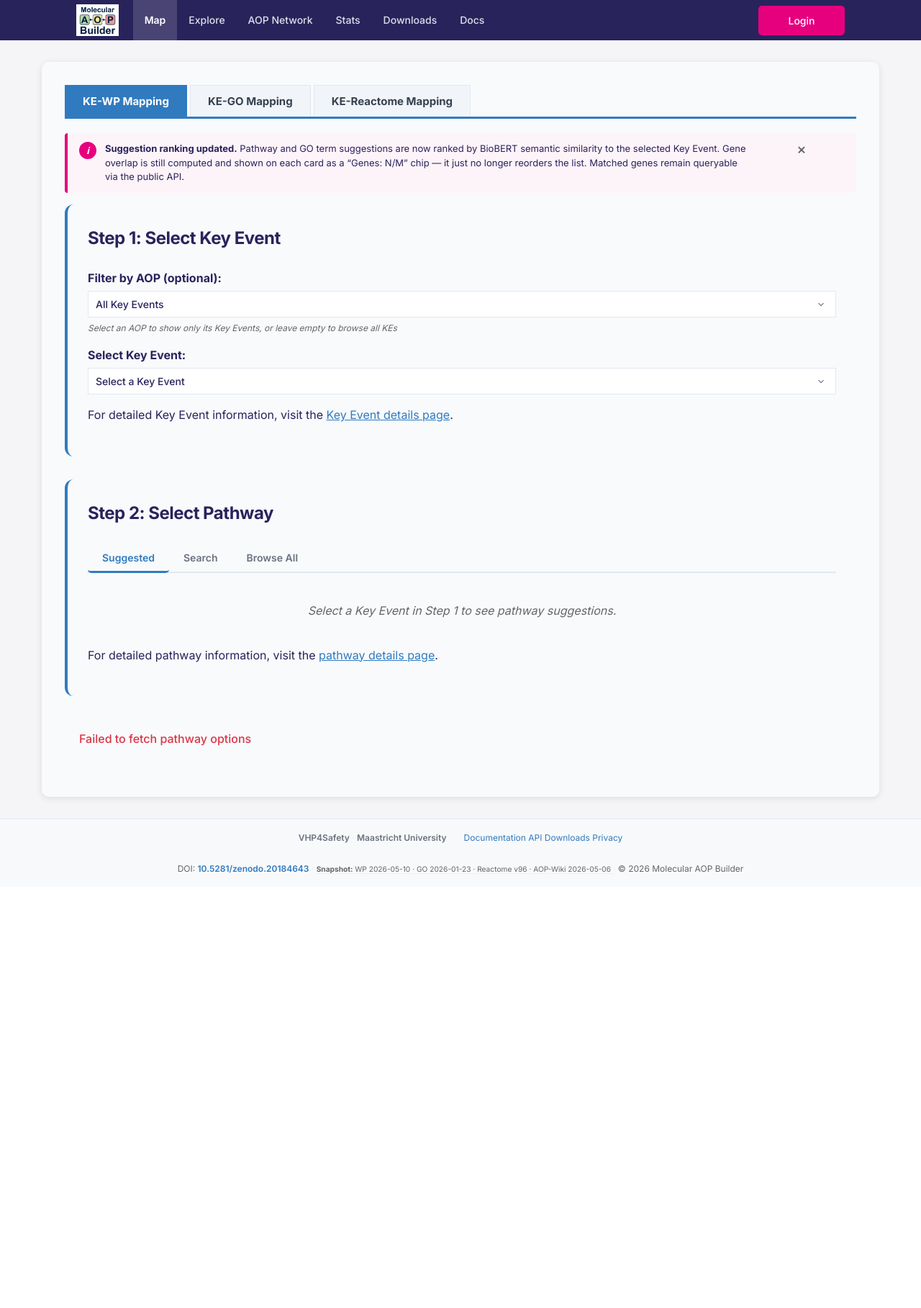
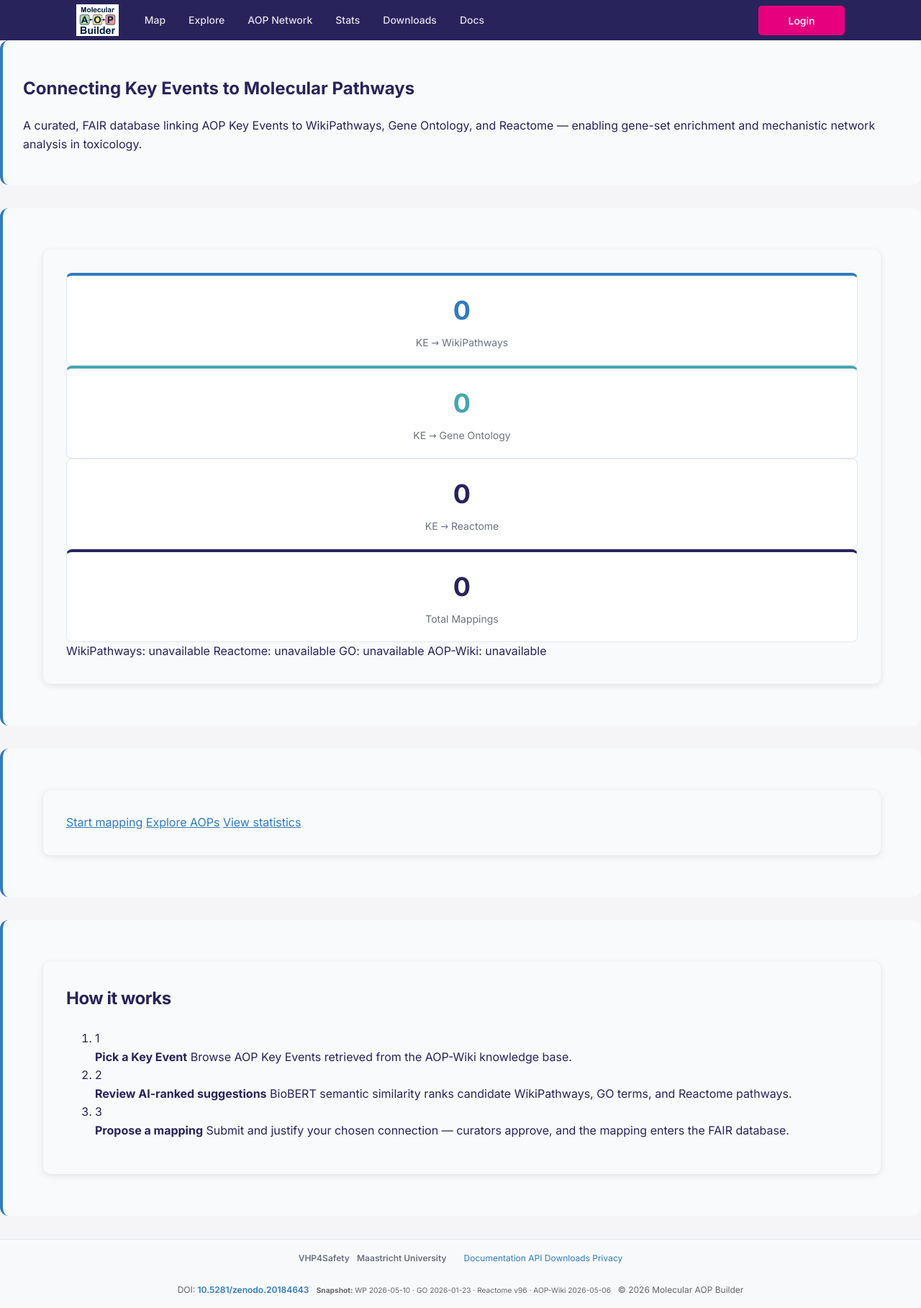
Before and after one commit to marvinm2/KE-WP-mapping, a Flask app: page / in a window 1280 px wide. Shown: the whole page at 72% size. Before the commit the page ends 1214 px from the top, so only its background shows below. Run offline with Flask 3, Linux system fonts and the light colour scheme; data comes from the database, SQL or seed files in the repository; data that the repository does not hold is empty; parts of the project's set-up code (start-up, migrations or seed data) failed here and were passed over; some libraries are stand-ins or nearby versions.

Commit message:
feat(35-02): landing/mapper route refactor + Reactome stats extension
- Rename index() -> landing() at GET /; render landing.html with server-side stats
- Add GET /mapper route (mapper()) rendering index.html — former GET /
- Extend get_mapping_stats(): add reactome_total, reactome_by_confidence;
  total = wp_total + go_total + reactome_total; guard with if reactome_mapping_model
- Update navigation.html: Map link -> /mapper, active check -> /mapper
- Add minimal landing.html (hero + 4 stat cards with data-target + version badges + CTAs + how-it-works)
- Add tests/test_landing_route.py: 4 tests for landing route, mapper route, stats keys, graceful None
- Fix tests/test_index_template.py: update GET / -> GET /mapper for mapper-content assertions

```diff
--- a/src/blueprints/main.py
+++ b/src/blueprints/main.py
@@ -49,15 +49,18 @@ def set_models(mapping, export_mgr=None, metadata_mgr=None, go_mapping=None, cac
 
 def get_mapping_stats():
     """
-    Compute aggregate mapping statistics from both mapping tables.
-    Returns a dict with wp_total, go_total, total, wp_by_confidence, go_by_confidence.
+    Compute aggregate mapping statistics from all three mapping tables.
+    Returns a dict with wp_total, go_total, reactome_total, total,
+    wp_by_confidence, go_by_confidence, reactome_by_confidence.
     """
     stats = {
         "wp_total": 0,
         "go_total": 0,
+        "reactome_total": 0,
         "total": 0,
         "wp_by_confidence": {},
         "go_by_confidence": {},
+        "reactome_by_confidence": {},
     }
     try:
         conn = mapping_model.db.get_connection()
@@ -84,7 +87,23 @@ def get_mapping_stats():
                 conn.close()
     except Exception as e:
         logger.warning("Failed to query GO mapping stats: %s", e)
-    stats["total"] = stats["wp_total"] + stats["go_total"]
+    try:
+        if reactome_mapping_model:
+            conn = reactome_mapping_model.db.get_connection()
+            try:
+                stats["reactome_total"] = conn.execute(
+                    "SELECT COUNT(*) FROM ke_reactome_mappings"
+                ).fetchone()[0]
+                for row in conn.execute(
+                    "SELECT LOWER(confidence_level), COUNT(*) FROM ke_reactome_mappings"
+                    " GROUP BY LOWER(confidence_level)"
+                ).fetchall():
+                    stats["reactome_by_confidence"][row[0]] = row[1]
+            finally:
+                conn.close()
+    except Exception as e:
+        logger.warning("Failed to query Reactome mapping stats: %s", e)
+    stats["total"] = stats["wp_total"] + stats["go_total"] + stats["reactome_total"]
     return stats
 
 
@@ -106,8 +125,24 @@ def is_admin(username: str = None) -> bool:
 
 @main_bp.route("/")
 @monitor_performance
-def index():
-    """Main application page"""
+def landing():
+    """Public landing page — mission-first funnel with hero, four headline counts, CTAs."""
+    stats = get_mapping_stats() if mapping_model else {
+        "wp_total": 0,
+        "go_total": 0,
+        "reactome_total": 0,
+        "total": 0,
+        "wp_by_confidence": {},
+        "go_by_confidence": {},
+        "reactome_by_confidence": {},
+    }
+    return render_template("landing.html", stats=stats)
+
+
+@main_bp.route("/mapper")
+@monitor_performance
+def mapper():
+    """Main mapping application page (formerly at /)."""
     return render_template("index.html")
 
 
--- a/templates/components/navigation.html
+++ b/templates/components/navigation.html
@@ -12,7 +12,7 @@
     </div>
     <nav class="site-nav">
       <ul class="site-nav__list">
-        <li><a href="/" class="site-nav__link {{ 'active' if request.path == '/' else '' }}">Map</a></li>
+        <li><a href="/mapper" class="site-nav__link {{ 'active' if request.path == '/mapper' else '' }}">Map</a></li>
         <li><a href="/explore" class="site-nav__link {{ 'active' if request.path == '/explore' else '' }}">Explore</a></li>
         <li><a href="/aop-network" class="site-nav__link {{ 'active' if request.path == '/aop-network' else '' }}">AOP Network</a></li>
         <li><a href="/stats" class="site-nav__link {{ 'active' if request.path == '/stats' else '' }}">Stats</a></li>
--- /dev/null
+++ b/templates/landing.html
@@ -0,0 +1,122 @@
+<!DOCTYPE html>
+<html lang="en">
+<head>
+    <link rel="icon" type="image/png" href="{{ url_for('static', filename='images/MolAOPlogo.png') }}">
+    <meta charset="UTF-8">
+    <meta name="viewport" content="width=device-width, initial-scale=1.0">
+    <title>Molecular AOP Builder — Connecting Key Events to Molecular Pathways</title>
+    <link rel="preconnect" href="https://fonts.googleapis.com">
+    <link href="https://fonts.googleapis.com/css2?family=Inter:wght@400;500;600;700&display=swap" rel="stylesheet">
+    <link rel="stylesheet" href="{{ url_for('static', filename='css/main.css') }}">
+</head>
+<body>
+{% include 'components/navigation.html' %}
+
+<div class="landing">
+
+  <!-- 1. Hero -->
+  <section class="landing__hero">
+    <div class="landing__hero-inner">
+      <h1 class="landing__hero-title">Connecting Key Events to Molecular Pathways</h1>
+      <p class="landing__hero-subtitle">
+        A curated, FAIR database linking AOP Key Events to WikiPathways, Gene Ontology,
+        and Reactome — enabling gene-set enrichment and mechanistic network analysis in toxicology.
+      </p>
+    </div>
+  </section>
+
+  <!-- 2. Four headline stat cards -->
+  <section class="landing__stats">
+    <div class="landing__stats-inner container">
+      <div class="landing__stat-grid">
+
+        <div class="stat-card stat-card--blue">
+          <div class="stat-card__value" data-target="{{ stats.wp_total }}">0</div>
+          <div class="stat-card__label">KE → WikiPathways</div>
+        </div>
+
+        <div class="stat-card stat-card--teal">
+          <div class="stat-card__value" data-target="{{ stats.go_total }}">0</div>
+          <div class="stat-card__label">KE → Gene Ontology</div>
+        </div>
+
+        <div class="stat-card stat-card--purple">
+          <div class="stat-card__value" data-target="{{ stats.reactome_total }}">0</div>
+          <div class="stat-card__label">KE → Reactome</div>
+        </div>
+
+        <div class="stat-card stat-card--dark">
+          <div class="stat-card__value" data-target="{{ stats.total }}">0</div>
+          <div class="stat-card__label">Total Mappings</div>
+        </div>
+
+      </div>
+
+      <!-- Source-version badges -->
+      <div class="landing__version-badges">
+        {% for key, label in [
+            ('wikipathways', 'WikiPathways'),
+            ('reactome', 'Reactome'),
+            ('gene_ontology', 'GO'),
+            ('aopwiki', 'AOP-Wiki')
+          ] %}
+          {% set entry = live_versions.get(key, {}) %}
+          {% if entry.get('unavailable') %}
+            <span class="version-badge version-badge--unavailable"
+                  title="Could not reach upstream source">{{ label }}: unavailable</span>
+          {% elif entry.get('version') %}
+            <span class="version-badge">{{ label }}: {{ entry.version }}</span>
+          {% endif %}
+        {% endfor %}
+      </div>
+
+    </div>
+  </section>
+
+  <!-- 3. Three CTAs -->
+  <section class="landing__ctas">
+    <div class="landing__ctas-inner container">
+      <div class="landing__cta-row">
+        <a href="/mapper" class="landing__cta-btn landing__cta-btn--primary">Start mapping</a>
+        <a href="/aop-network" class="landing__cta-btn landing__cta-btn--secondary">Explore AOPs</a>
+        <a href="/stats" class="landing__cta-btn landing__cta-btn--secondary">View statistics</a>
+      </div>
+    </div>
+  </section>
+
+  <!-- 4. How it works -->
+  <section class="landing__how">
+    <div class="landing__how-inner container">
+      <h2 class="landing__how-title">How it works</h2>
+      <ol class="landing__how-steps">
+        <li class="landing__how-step">
+          <span class="landing__how-step-num">1</span>
+          <div>
+            <strong>Pick a Key Event</strong>
+            Browse AOP Key Events retrieved from the AOP-Wiki knowledge base.
+          </div>
+        </li>
+        <li class="landing__how-step">
+          <span class="landing__how-step-num">2</span>
+          <div>
+            <strong>Review AI-ranked suggestions</strong>
+            BioBERT semantic similarity ranks candidate WikiPathways, GO terms, and Reactome pathways.
+          </div>
+        </li>
+        <li class="landing__how-step">
+          <span class="landing__how-step-num">3</span>
+          <div>
+            <strong>Propose a mapping</strong>
+            Submit and justify your chosen connection — curators approve, and the mapping enters the FAIR database.
+          </div>
+        </li>
+      </ol>
+    </div>
+  </section>
+
+</div><!-- /.landing -->
+
+{% include 'components/footer.html' ignore missing %}
+<script src="{{ url_for('static', filename='js/landing.js') }}" defer></script>
+</body>
+</html>
```
Also changed, not shown: tests/test_index_template.py (+2 -2 lines), tests/test_landing_route.py (added, +116 -0 lines).
